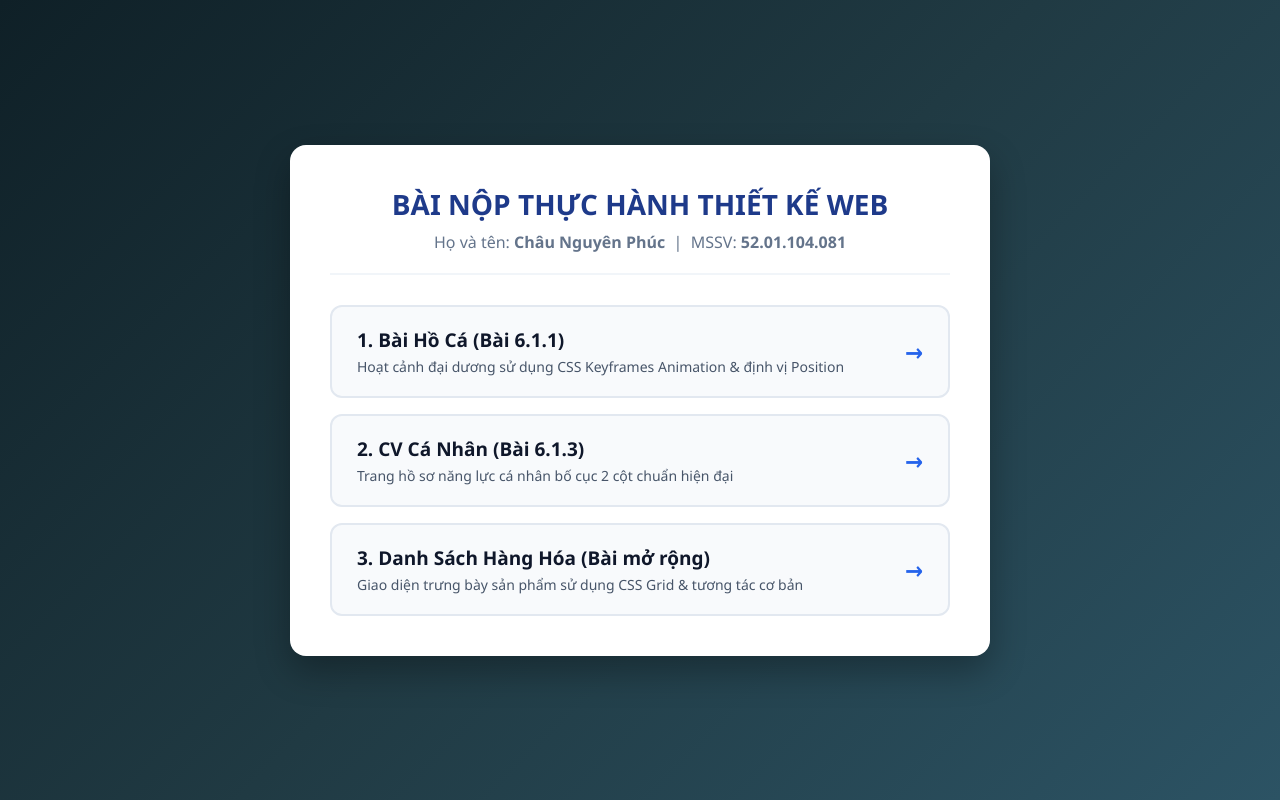
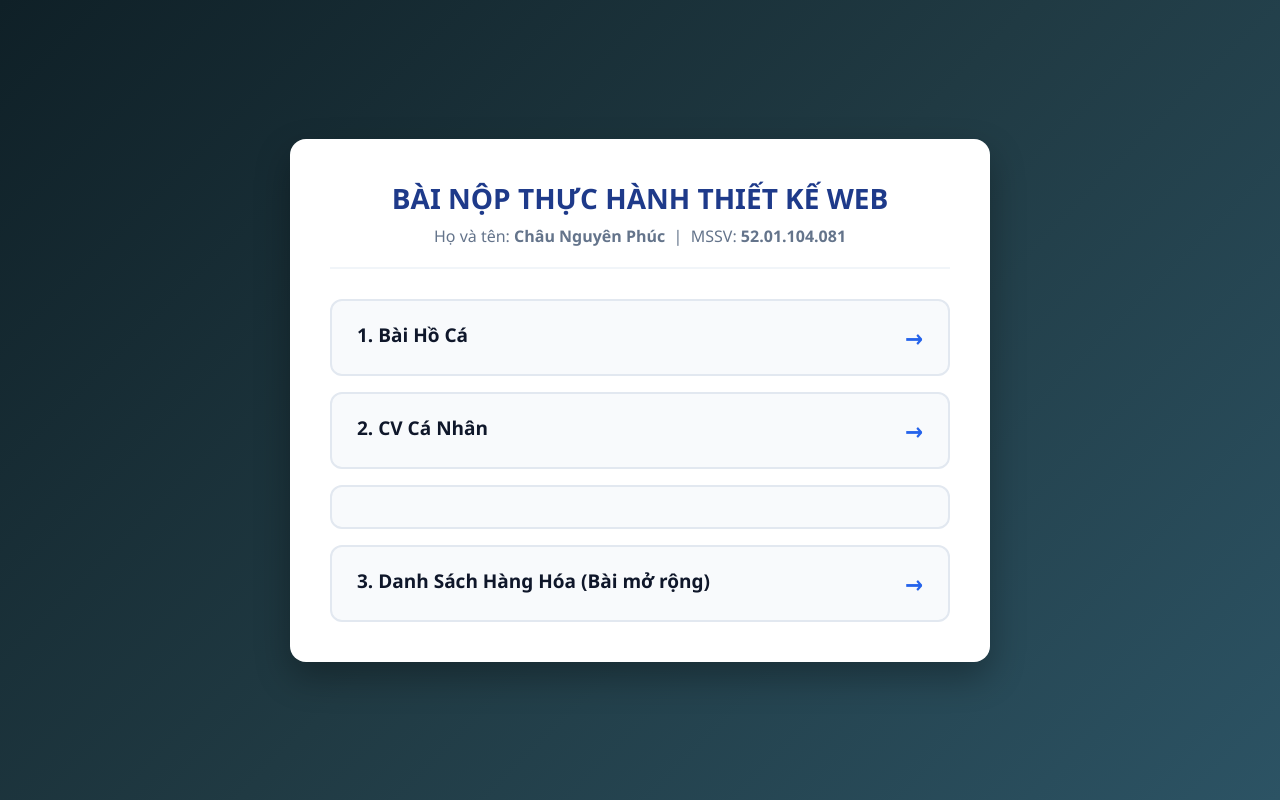
Before and after one commit to phucvlog46-stack/Nguyen-Phuc.github.io, a plain HTML site: page index.html in a window 1280 px wide. Drawn offline with Linux system fonts and the light colour scheme.

Commit message:
Update index.html

```diff
--- a/index.html
+++ b/index.html
@@ -89,16 +89,14 @@
     <div class="grid-links">
         <a href="hoca.html" class="nav-card">
             <div>
-                <div class="nav-title">1. Bài Hồ Cá (Bài 6.1.1)</div>
-                <div class="nav-desc">Hoạt cảnh đại dương sử dụng CSS Keyframes Animation & định vị Position</div>
+                <div class="nav-title">1. Bài Hồ Cá</div>
             </div>
             <span class="arrow">→</span>
         </a>
 
         <a href="cv cá nhân.html" class="nav-card">
             <div>
-                <div class="nav-title">2. CV Cá Nhân (Bài 6.1.3)</div>
-                <div class="nav-desc">Trang hồ sơ năng lực cá nhân bố cục 2 cột chuẩn hiện đại</div>
+                <div class="nav-title">2. CV Cá Nhân </div>
             </div>
             <span class="arrow">→</span>
         </a>
@@ -106,8 +104,6 @@
         <a href="hanghoa.html" class="nav-card">
             <div>
                 <div class="nav-title">3. Danh Sách Hàng Hóa (Bài mở rộng)</div>
-                <div class="nav-desc">Giao diện trưng bày sản phẩm sử dụng CSS Grid & tương tác cơ bản</div>
-            </div>
             <span class="arrow">→</span>
         </a>
     </div>
```
